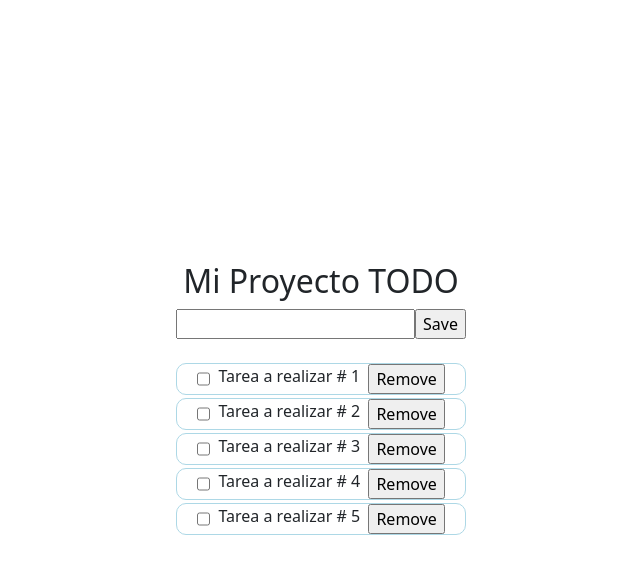
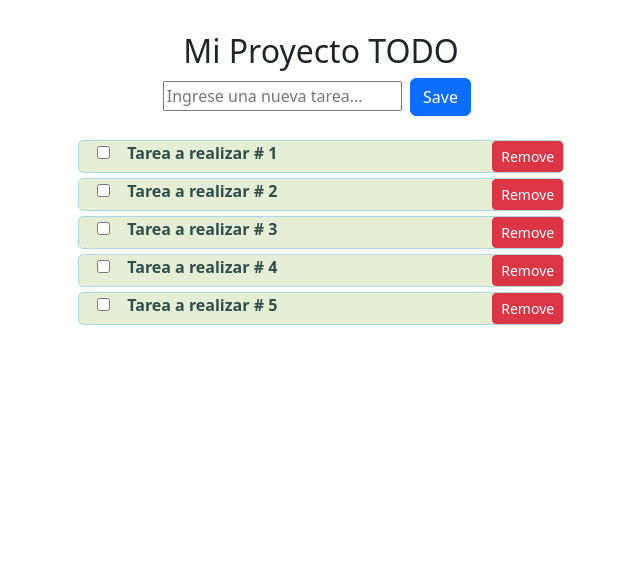
Before and after one commit to carldelarm/miproytodo, a React (Vite) app: page / in a window 1280 px wide. Shown: the top 574 px of the page, without its empty margins (319-959 px from the left). Built offline with nearby package versions, Linux system fonts and the light colour scheme.

Commit message:
Se realizan mejoras de estilos

```diff
--- a/src/components/Task.tsx
+++ b/src/components/Task.tsx
@@ -8,9 +8,15 @@ const Task = ({taskName}:Props) => {
   return (
     <>
         <section className='caja-tarea'>
-            <input type="checkbox" name="" id="" />&nbsp;&nbsp;
-            <label htmlFor="">{taskName} </label>&nbsp;&nbsp;
-            <input type="button" value="Remove" />
+            <div style={{width:'10%'}}>
+              <input type="checkbox" name="" id="" />
+            </div>
+            <div style={{width:'60%', textAlign:'left'}}>
+              <label>{taskName}</label>
+            </div>
+            <div style={{width:'30%', textAlign:'right'}}>
+              <input type="button" value="Remove" className='btn btn-danger btn-sm'/>
+            </div>
         </section>
     </>
   )
--- a/src/components/Todo.tsx
+++ b/src/components/Todo.tsx
@@ -6,10 +6,11 @@ const Todo = () => {
     <div className='contenedor'>
       <h2>Mi Proyecto TODO</h2>
 
-      <section id="contacto">
+      <section id="busqueda">
         <div>
-          <input type="text" />
-          <input type="button" value="Save" />
+          <input type="text" name='taskname' id='taskname' placeholder='Ingrese una nueva tarea...'/>&nbsp;&nbsp;
+          <input type="button" value="Save" className='btn btn-primary' />&nbsp;&nbsp;
+          {/* <input type="reset" value="Limpiar" className='btn btn-secondary' /> */}
         </div>
       </section>
       <br />
--- a/src/index.css
+++ b/src/index.css
@@ -1,24 +1,3 @@
-
-/* Mi estilos */
-
-.caja-tarea{
-  display: flex;
-  justify-content: center;
-  border: 1px solid lightblue;
-  margin-bottom: 3px;
-  border-radius: 10px;
-}
-
-/*
-.contenedor-principal{
-  display: flex;
-  width: 100%;
-  background: tomato;
-}
-
-.contenedor{
-  margin: auto;
-} */
 
 #root {
   max-width: 1280px;
@@ -28,72 +7,28 @@
 }
 
 
+/* Mi estilos */
 
-:root {
-  font-family: Inter, system-ui, Avenir, Helvetica, Arial, sans-serif;
-  line-height: 1.5;
-  font-weight: 400;
-
-  color-scheme: light dark;
-  color: rgba(255, 255, 255, 0.87);
-  background-color: #242424;
-
-  font-synthesis: none;
-  text-rendering: optimizeLegibility;
-  -webkit-font-smoothing: antialiased;
-  -moz-osx-font-smoothing: grayscale;
+.caja-tarea{
+  display: flex;
+  justify-content: center;
+  border: 1px solid lightblue;
+  margin-bottom: 5px;
+  border-radius: 5px;
+  width: 100%;
+  color: rgb(45, 78, 75);
+  font-weight: bold;
+  background: rgb(230, 238, 214);
 }
 
-a {
-  font-weight: 500;
-  color: #646cff;
-  text-decoration: inherit;
-}
-a:hover {
-  color: #535bf2;
+
+.contenedor-principal{
+  display: flex;
+  width: 100%;
+  /* background: tomato; */
 }
 
-body {
-  margin: 0;
-  display: flex;
-  place-items: center;
-  min-width: 320px;
-  min-height: 100vh;
+.contenedor{
+  margin: auto;
+  width: 40%;
 }
-
-h1 {
-  font-size: 3.2em;
-  line-height: 1.1;
-}
-
-button {
-  border-radius: 8px;
-  border: 1px solid transparent;
-  padding: 0.6em 1.2em;
-  font-size: 1em;
-  font-weight: 500;
-  font-family: inherit;
-  background-color: #1a1a1a;
-  cursor: pointer;
-  transition: border-color 0.25s;
-}
-button:hover {
-  border-color: #646cff;
-}
-button:focus,
-button:focus-visible {
-  outline: 4px auto -webkit-focus-ring-color;
-}
-
-@media (prefers-color-scheme: light) {
-  :root {
-    color: #213547;
-    background-color: #ffffff;
-  }
-  a:hover {
-    color: #747bff;
-  }
-  button {
-    background-color: #f9f9f9;
-  }
-}
```
Also changed, not shown: 1 other file (tests, documents, lock files or other folders).
